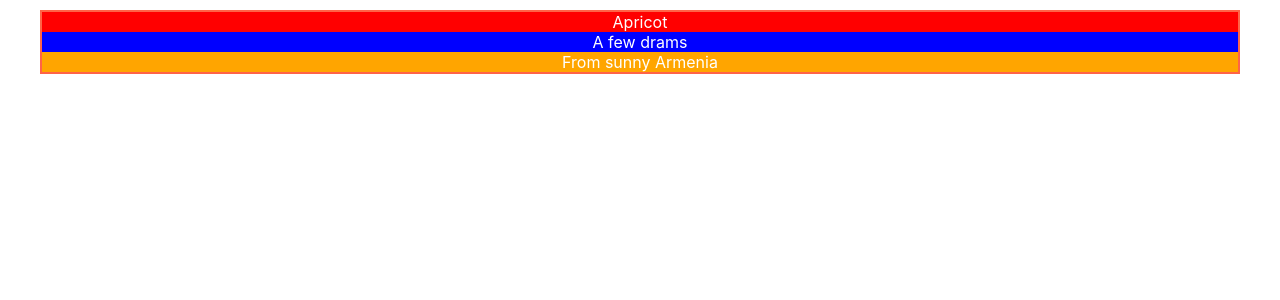
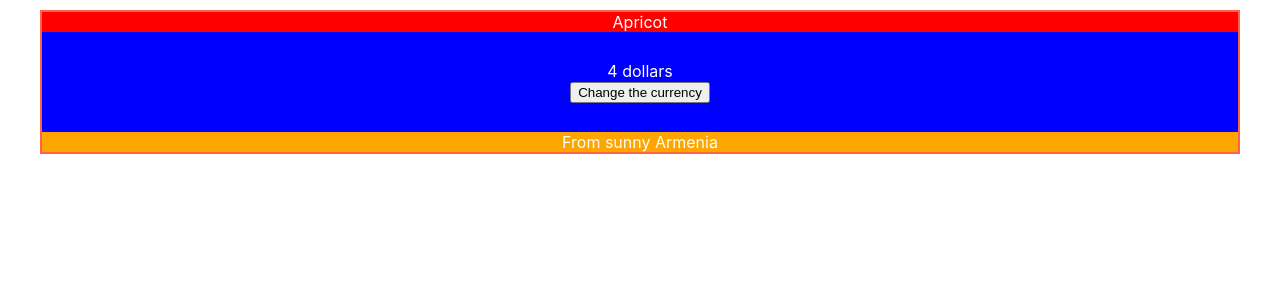
Before and after one commit to ArturHusikovich/bit_project, a React (Create React App) app: page / in a window 1280 px wide. Shown: the top 300 px of the page. Built offline with nearby package versions, Linux system fonts and the light colour scheme.

Commit message:
Create state in component Price, activate button change Currency

```diff
--- a/src/App.js
+++ b/src/App.js
@@ -5,9 +5,9 @@ import Product from './Components/Product';
 const App = (props) => {
   return (
     <div className="App">
-      <Product name="Apricot"
-               price="A few drams"
-               description="From sunny Armenia" />
+      <Product name={"Apricot"}
+               price={"4"}
+               description={"From sunny Armenia"} />
     </div>
   );
 }
--- a/src/Components/All.module.css
+++ b/src/Components/All.module.css
@@ -4,6 +4,11 @@
 .price{
     background-color: blue;
     color: white;
+    height: 100px;
+    display: flex;
+    flex-direction: column;
+    align-items: center;
+    justify-content: center;
 }
 .name{
     background-color: red;
--- a/src/Components/Price.js
+++ b/src/Components/Price.js
@@ -2,10 +2,26 @@ import React, { Component } from 'react';
 import styles from './All.module.css';
 
 class Price extends Component{
+    constructor(props){
+        super(props);
+        this.state = {
+            price: this.props.price,
+            exchangeValue: 478,
+            currency: "dollars"
+        }
+    }
+
+    onChangeCurrency = () => {
+        this.state.currency === "dollars"
+        ? this.setState({price: this.state.price * this.state.exchangeValue, currency: "drams"})
+        : this.setState({price: this.state.price / this.state.exchangeValue, currency: "dollars"})
+    }
+
     render(){
         return(
             <div className={styles.price}>
-            {this.props.price}
+                <div>{this.state.price} {this.state.currency}</div>
+                <div><button onClick={this.onChangeCurrency}>Change the currency</button></div>
             </div>
         );
     }
```
